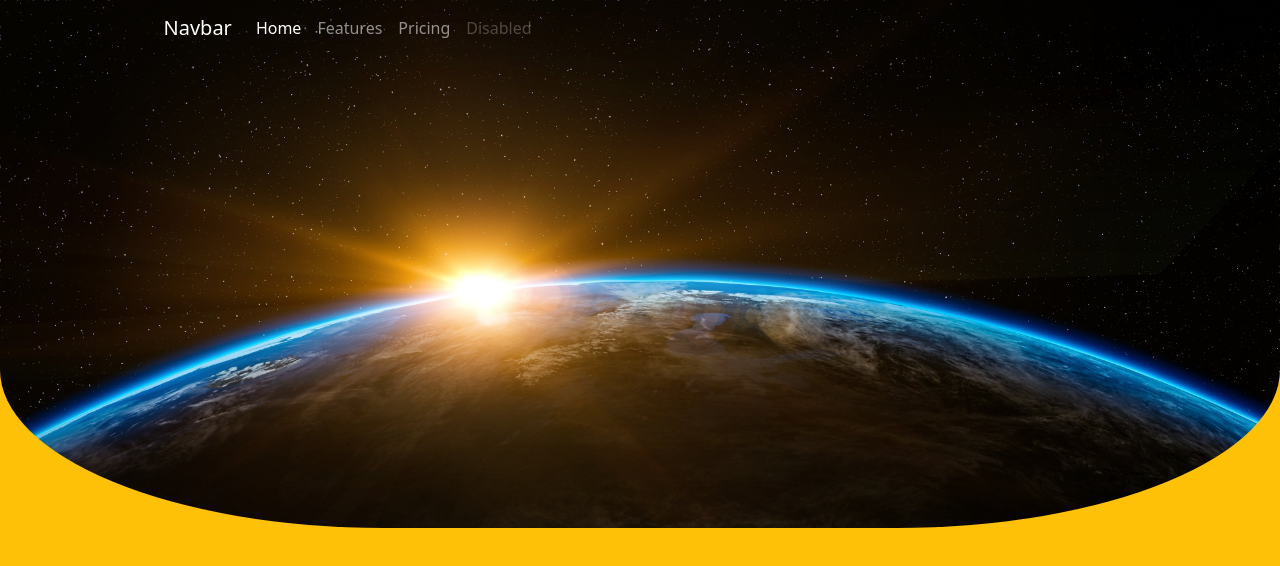
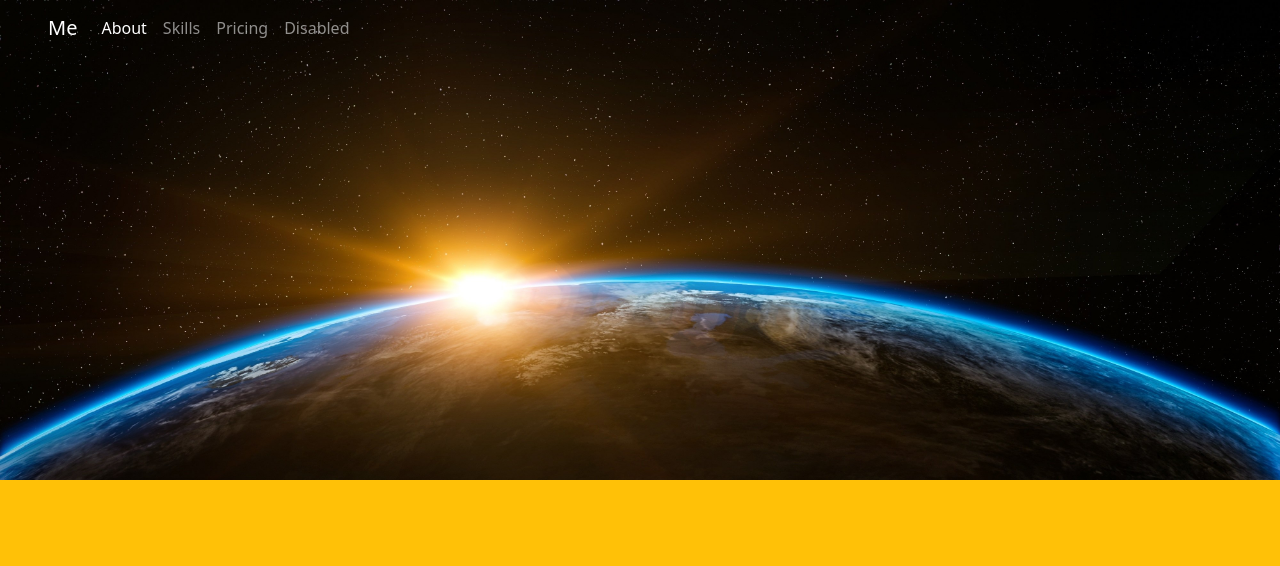
Before and after one commit to khavier/CV_P, a plain HTML site: page index.html in a window 1280 px wide. Shown: the top 566 px of the page. Drawn offline with nearby package versions, Linux system fonts and the light colour scheme.

Commit message:
secondHeaders

```diff
--- a/index.html
+++ b/index.html
@@ -13,10 +13,10 @@
 
 <body>
     <div class="container-fluid bg-warning myContiner ">
-        <div class="container-md myNavabarDiv d-flex justify-content-center position-fixed">
-            <nav class="navbar navbar-expand-lg  navbar-dark  w-75">
+        <div class="row container-md myNavabarDiv d-flex justify-content-center position-fixed">
+            <nav class="col navbar navbar-expand-lg  navbar-dark  w-75">
                 <div class="container-fluid">
-                    <a class="navbar-brand" href="#">Navbar</a>
+                    <a class="navbar-brand" href="#">Me</a>
                     <button class="navbar-toggler" type="button" data-bs-toggle="collapse" data-bs-target="#navbarNav"
                         aria-controls="navbarNav" aria-expanded="false" aria-label="Toggle navigation">
                         <span class="navbar-toggler-icon"></span>
@@ -24,16 +24,16 @@
                     <div class="collapse navbar-collapse" id="navbarNav">
                         <ul class="navbar-nav">
                             <li class="nav-item">
-                                <a class="nav-link active" aria-current="page" href="#">Home</a>
+                                <a class="nav-link active" aria-current="page" href="#">About</a>
                             </li>
                             <li class="nav-item">
-                                <a class="nav-link" href="#">Features</a>
+                                <a class="nav-link" href="#">Skills</a>
                             </li>
                             <li class="nav-item">
                                 <a class="nav-link" href="#">Pricing</a>
                             </li>
                             <li class="nav-item">
-                                <a class="nav-link disabled">Disabled</a>
+                                <a class="nav-link">Disabled</a>
                             </li>
                         </ul>
                     </div>
--- a/styles/style.css
+++ b/styles/style.css
@@ -9,11 +9,9 @@
     background-repeat: no-repeat;
     background-size: cover;
     background-attachment: fixed;
-    height: 33rem;
+    height: 30rem;
     padding: 0;
     margin: 0;
-    border-bottom-right-radius: 30%;
-    border-bottom-left-radius: 30%;
 }
 
 body {
```
